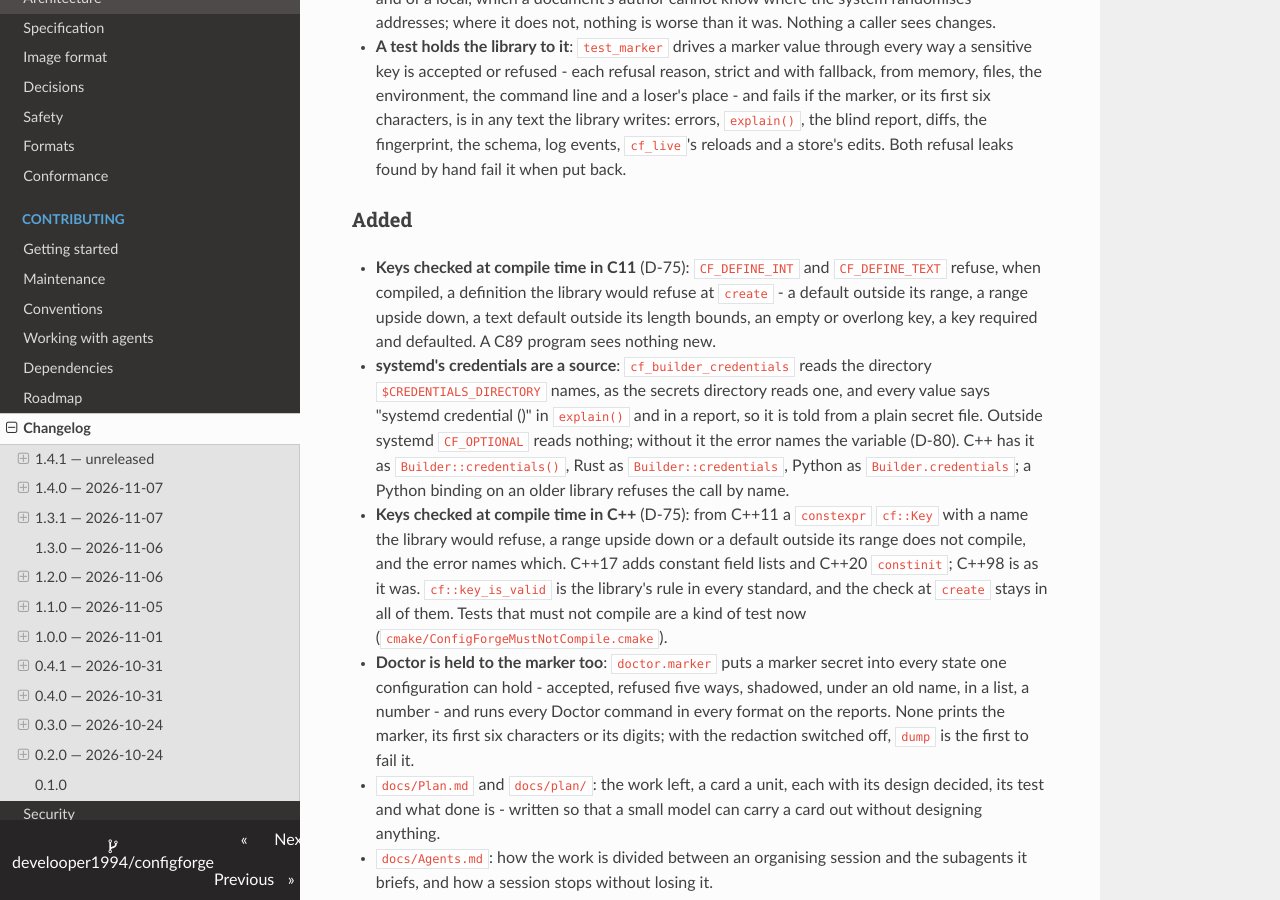
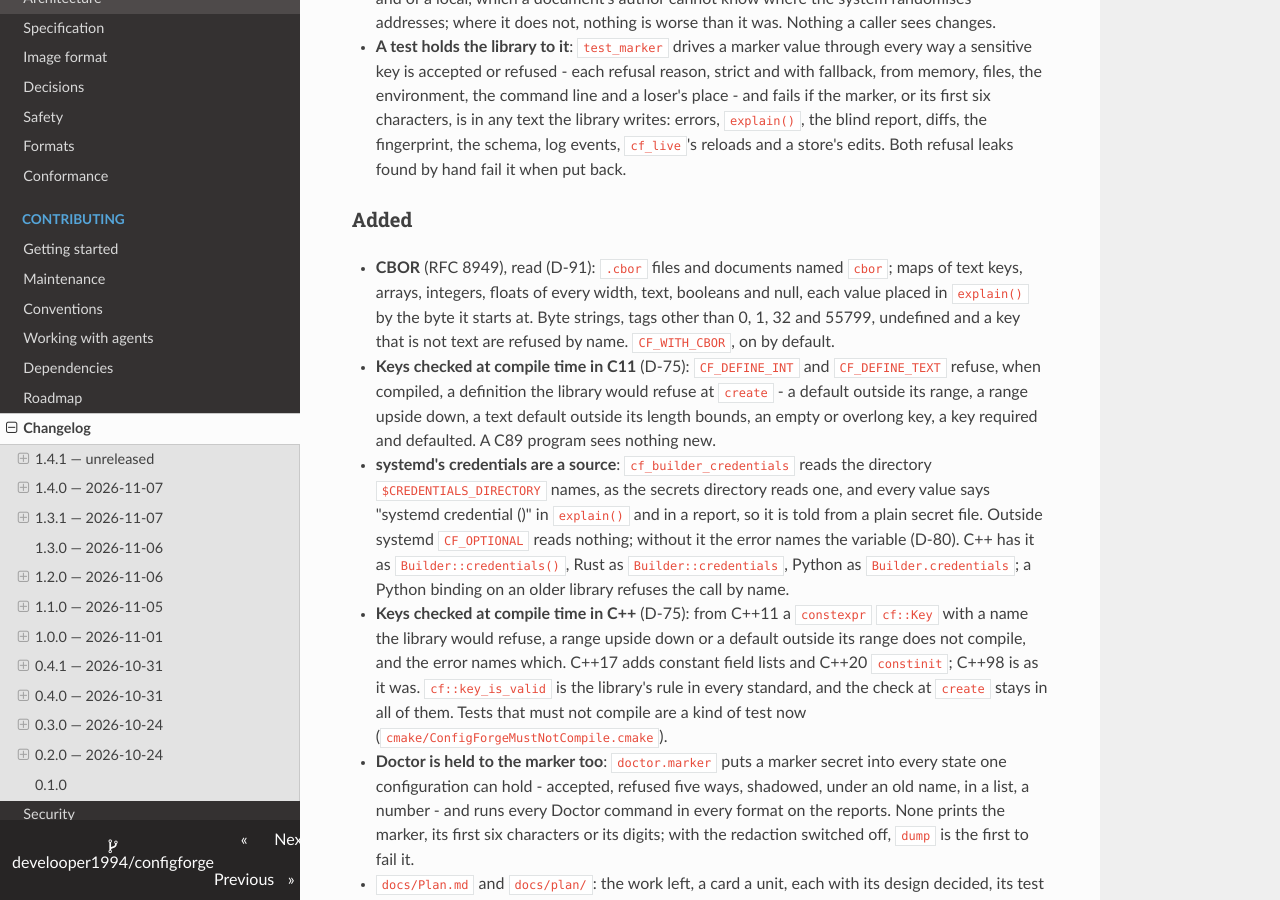
Before and after one commit to develooper1994/configforge, an MkDocs documentation site: the page built from CHANGELOG.md, in a window 1280 px wide and 900 px high, scrolled down 1647 px. Built offline with MkDocs 1.6.1, drawn with Linux system fonts in a browser that asks for light colours.

```diff
--- a/CHANGELOG.md
+++ b/CHANGELOG.md
@@ -93,6 +93,13 @@
   refusal leaks found by hand fail it when put back.
 
 ### Added
+
+- **CBOR** (RFC 8949), read (D-91): `.cbor` files and documents named
+  `cbor`; maps of text keys, arrays, integers, floats of every width,
+  text, booleans and null, each value placed in `explain()` by the byte
+  it starts at. Byte strings, tags other than 0, 1, 32 and 55799,
+  undefined and a key that is not text are refused by name.
+  `CF_WITH_CBOR`, on by default.
 
 - **Keys checked at compile time in C11** (D-75): `CF_DEFINE_INT` and
   `CF_DEFINE_TEXT` refuse, when compiled, a definition the library would
```
Also changed, not shown: docs/Plan.md (+1 -1 lines), docs/Roadmap.md (+1 -1 lines), 1 other file.
